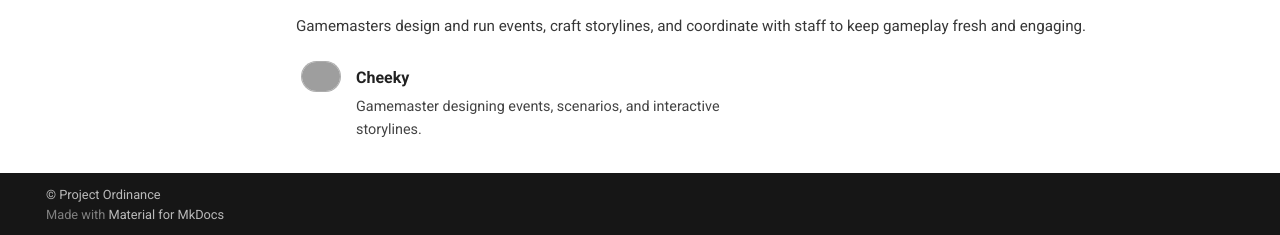
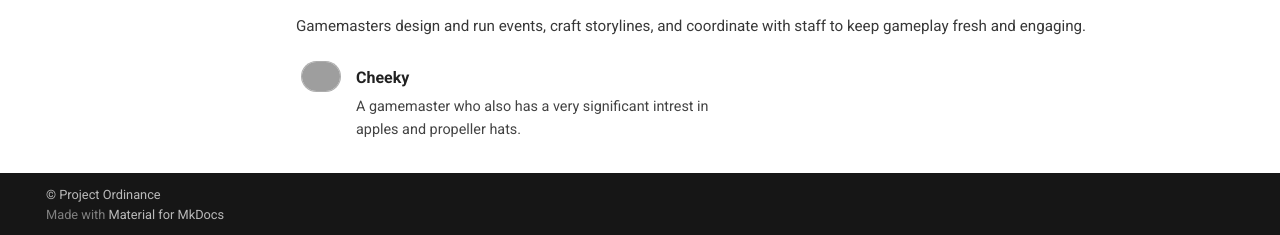
Before and after one commit to Project-Ordinance/website-wiki, an MkDocs documentation site: the page built from docs/team/index.md, in a window 1280 px wide and 900 px high, scrolled down 1239 px. Shown: the part 662-897 px from the top of the window. Built offline with MkDocs 1.6.1 and Material for MkDocs 9.7.7, drawn with Linux system fonts in a browser that asks for light colours; grey boxes are pictures that could not be loaded.

Commit message:
Update Cheeky gamemaster description
Revised Cheeky's profile to mention their interest in apples and propeller hats, providing a more personalized description.

```diff
--- a/docs/team/index.md
+++ b/docs/team/index.md
@@ -138,7 +138,7 @@ Gamemasters design and run events, craft storylines, and coordinate with staff t
         <img class="po-avatar" src="https://cdn.discordapp.com/avatars/833012074812407848/71bb1379f1039e86fd9341a615ceba18.webp?size=128" alt="Cheeky avatar" />
         <div>
             <div class="po-name">Cheeky</div>
-            <div class="po-desc">Gamemaster designing events, scenarios, and interactive storylines.</div>
+            <div class="po-desc">A gamemaster who also has a very significant intrest in apples and propeller hats.</div>
         </div>
     </div>
 </div>
```
